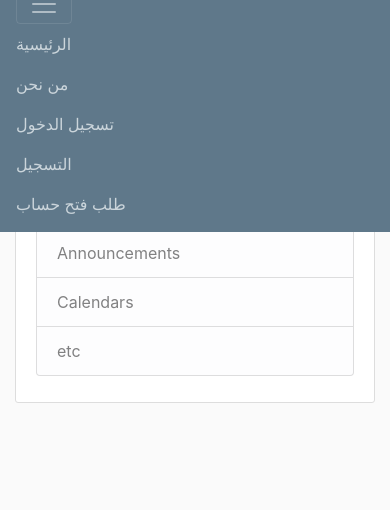
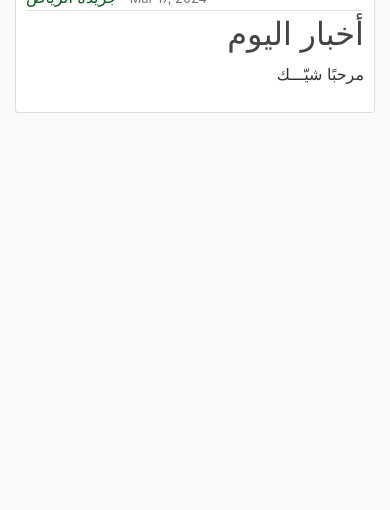
Before and after one commit to joodk1/2024-GP-5, a Flask app: page / in a window 390 px wide, after a click that opens the changed part. Shown: the part 334-844 px from the top of the page. Run offline with Flask 3, Linux system fonts and the light colour scheme; some libraries are stand-ins or nearby versions.

Commit message:
styling edits

```diff
--- a/flask_shayek/flaskblog/static/main.css
+++ b/flask_shayek/flaskblog/static/main.css
@@ -3,22 +3,35 @@ body {
     background: #fafafa;
     color: #333333;
     margin-top: 5rem;
+    padding-top: 70px;
+  }
+
+  .logo {
+    margin:auto 10px;
   }
 
   h1, h2, h3, h4, h5, h6 {
     color: #444444;
+    text-align: right;
+  }
+
+  p {
+    text-align: right;
+    direction: rtl;
   }
 
   .bg-steel {
-    background-color: #5f788a;
+    background-color: #ffffff;
   }
 
-  .site-header .navbar-nav .nav-link {
-    color: #cbd5db;
+
+
+  .site-header .navbar-nav .nav-link, a {
+    color: #0c5e22;
   }
 
-  .site-header .navbar-nav .nav-link:hover {
-    color: #ffffff;
+  .site-header .navbar-nav .nav-link:hover, a:hover {
+    color: #7fc284;
   }
 
   .site-header .navbar-nav .nav-link.active {
@@ -27,7 +40,7 @@ body {
 
   .content-section {
     background: #ffffff;
-    padding: 10px 20px;
+    padding: 10px 10px;
     border: 1px solid #dddddd;
     border-radius: 3px;
     margin-bottom: 20px;
@@ -38,7 +51,7 @@ body {
   }
 
   a.article-title:hover {
-    color: #428bca;
+    color: #7fc284;
     text-decoration: none;
   }
 
@@ -49,7 +62,7 @@ body {
   .article-img {
     height: 65px;
     width: 65px;
-    margin-right: 16px;
+    /*margin-right: 16px;*/
   }
 
   .article-metadata {
@@ -59,7 +72,7 @@ body {
   }
 
   .article-metadata a:hover {
-    color: #333;
+    color: #7fc284;
     text-decoration: none;
   }
 
@@ -69,12 +82,12 @@ body {
     vertical-align: middle;
   }
 
-  .account-img {
+  /*.account-img {
     height: 125px;
     width: 125px;
     margin-right: 20px;
     margin-bottom: 16px;
-  }
+  }*/
 
   .account-heading {
     font-size: 2.5rem;
--- a/flask_shayek/flaskblog/templates/about.html
+++ b/flask_shayek/flaskblog/templates/about.html
@@ -1,7 +1,8 @@
 {% extends "layout.html" %}
 {% block content %}
     <h1>من نحن؟</h1>
-    <p>شيّك، أول منصة عربية إخبارية تجمع بين وكالات الأنباء والقنوات الإخبارية والصحف في مكان واحد. هنا، يمكنك العثور على جميع الأخبار الموثوقة مباشرةً من المنصات الإخبارية.
+    <p>شيّك، أول منصة عربية إخبارية تجمع بين وكالات الأنباء والقنوات الإخبارية والصحف في مكان واحد.
+        <br>هنا، يمكنك العثور على جميع الأخبار الموثوقة مباشرةً من المنصات الإخبارية.
        <br><br>
         نتميز باستخدام أحدث تقنيات الذكاء الاصطناعي للتحقق من صحة الفيديوهات، لضمان نشر أخبار موثوقة وغير متلاعب بها.
        <br><br>
--- a/flask_shayek/flaskblog/templates/layout.html
+++ b/flask_shayek/flaskblog/templates/layout.html
@@ -18,21 +18,25 @@
 <body>
   <header class="site-header">
     <nav class="navbar navbar-expand-md navbar-dark bg-steel fixed-top">
-          <div class="container">
-            <a class="navbar-brand mr-4" href="/"> <img src="Images/Shayek_logo.PNG" alt="Shayek logo"> </a>
+      <div class="container d-flex justify-content-between align-items-center">
+        <!-- Navbar Right Side -->
+        <div class="d-flex align-items-center">
+          <a class="nav-item nav-link" href="{{ url_for('login') }}">تسجيل الدخول</a>
+          <a class="nav-item nav-link" href="{{ url_for('register_request') }}">طلب فتح حساب</a>
+        </div>
+
+        <!-- Toggle Button -->
         <button class="navbar-toggler" type="button" data-toggle="collapse" data-target="#navbarToggle" aria-controls="navbarToggle" aria-expanded="false" aria-label="Toggle navigation">
           <span class="navbar-toggler-icon"></span>
         </button>
+
+        <!-- Navbar content for toggling -->
         <div class="collapse navbar-collapse" id="navbarToggle">
-              <div class="navbar-nav mr-auto">
+          <!-- Logo and Navbar Left Side (which is actually the right side in a RTL layout) -->
+          <div class="ml-auto d-flex align-items-center">
+            <a class="nav-item nav-link" href="{{ url_for('about') }}">من نحن</a>
             <a class="nav-item nav-link" href="{{ url_for('home') }}">الرئيسية</a>
-                <a class="nav-item nav-link" href="{{ url_for('about') }}">من نحن</a>
-              </div>
-              <!-- Navbar Right Side -->
-              <div class="navbar-nav">
-                <a class="nav-item nav-link" href="{{ url_for('login') }}">تسجيل الدخول</a>
-                <a class="nav-item nav-link" href="{{ url_for('register') }}">التسجيل</a>
-                <a class="nav-item nav-link" href="{{ url_for('register_request') }}">طلب فتح حساب</a>
+            <a class="navbar-brand mr-4" href="/"><img class="logo" src="/static/Images/Shayek_logo.png" alt="شيّـــك" style="width: 180px;"></a>
           </div>
         </div>
       </div>
@@ -40,7 +44,7 @@
   </header>
     <main role="main" class="container">
       <div class="row">
-          <div class="col-md-8">
+        <div class="col-12">
           {% with messages = get_flashed_messages(with_categories=true) %}
               {% if messages %}
                   {% for category, message in messages %}
@@ -52,19 +56,6 @@
           {% endwith %}
           {% block content %}{% endblock %}
         </div>
-          <div class="col-md-4">
-            <div class="content-section">
-              <h3>Our Sidebar</h3>
-              <p class='text-muted'>You can put any information here you'd like.
-                <ul class="list-group">
-                  <li class="list-group-item list-group-item-light">Latest Posts</li>
-                  <li class="list-group-item list-group-item-light">Announcements</li>
-                  <li class="list-group-item list-group-item-light">Calendars</li>
-                  <li class="list-group-item list-group-item-light">etc</li>
-                </ul>
-              </p>
-            </div>
-          </div>
       </div>
     </main>
 
```
Also changed, not shown: flask_shayek/flaskblog/static/Images/Shayek_logo.png (added). Lines whose indentation alone changed are shown as unchanged.
